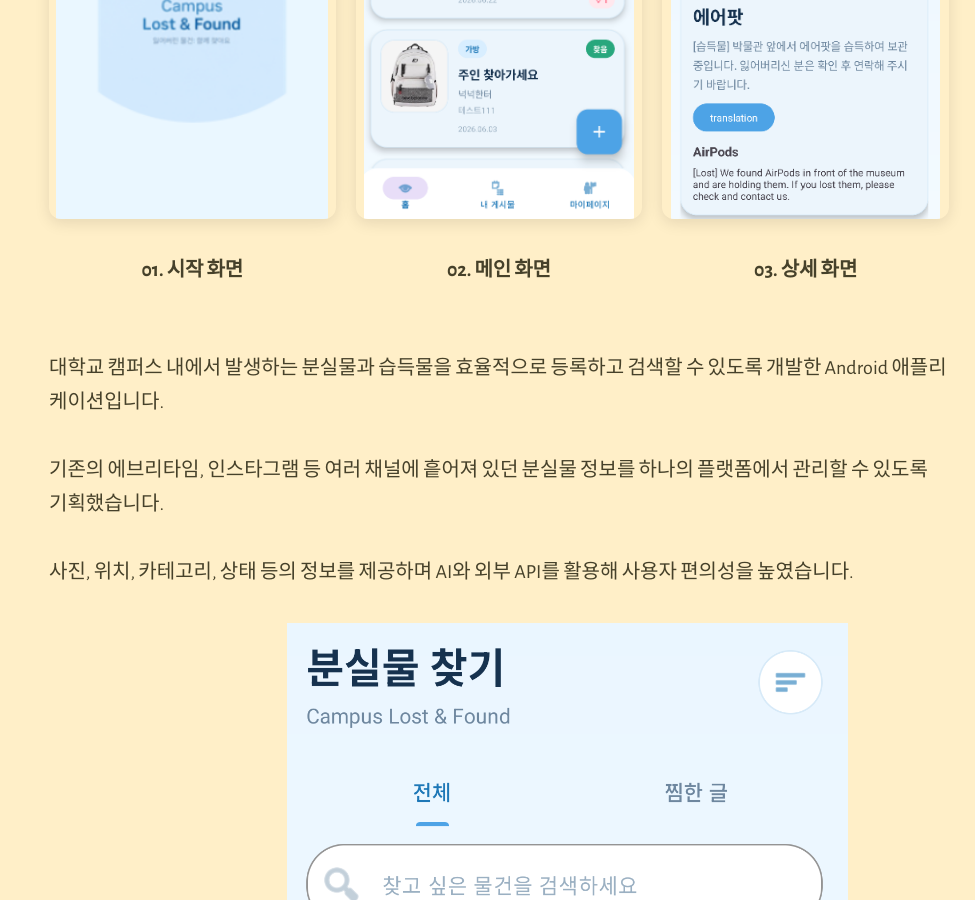
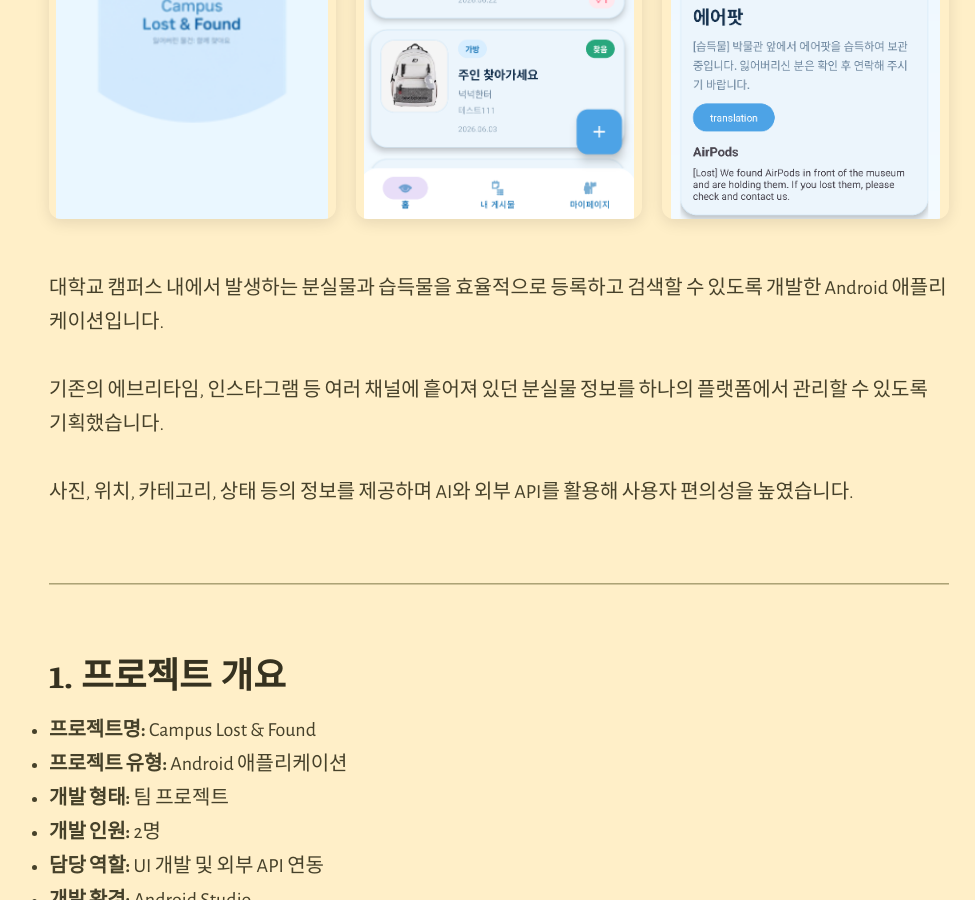
Before and after one commit to dadah118/dadah118.github.io, a Jekyll site: the page built from projects.md, in a window 1280 px wide and 900 px high, scrolled down 579 px. Shown: the whole window, without its empty margins (141-1116 px from the left). Built offline with Jekyll 4.4.1, drawn with Linux system fonts in a browser that asks for light colours.

Commit message:
Update portfolio

```diff
--- a/projects.md
+++ b/projects.md
@@ -48,15 +48,12 @@ permalink: /projects/
 <div class="screenshot-gallery">
   <div class="screenshot-item">
     <img src="/assets/images/campus-splash.png" alt="앱 시작 화면">
-    <p>01. 시작 화면</p>
   </div>
   <div class="screenshot-item">
     <img src="/assets/images/campus-main.png" alt="앱 메인 화면">
-    <p>02. 메인 화면</p>
   </div>
   <div class="screenshot-item">
     <img src="/assets/images/campus-detail.png" alt="분실물 상세 화면">
-    <p>03. 상세 화면</p>
   </div>
 </div>
 
@@ -66,9 +63,6 @@ permalink: /projects/
 
 사진, 위치, 카테고리, 상태 등의 정보를 제공하며 AI와 외부 API를 활용해 사용자 편의성을 높였습니다.
 
-![시작 화면](/assets/images/campus-splash.png)
-![메인 화면](/assets/images/campus-main.png)
-![상세 화면](/assets/images/campus-detail.png)
 ---
 
 ## 1. 프로젝트 개요
```
